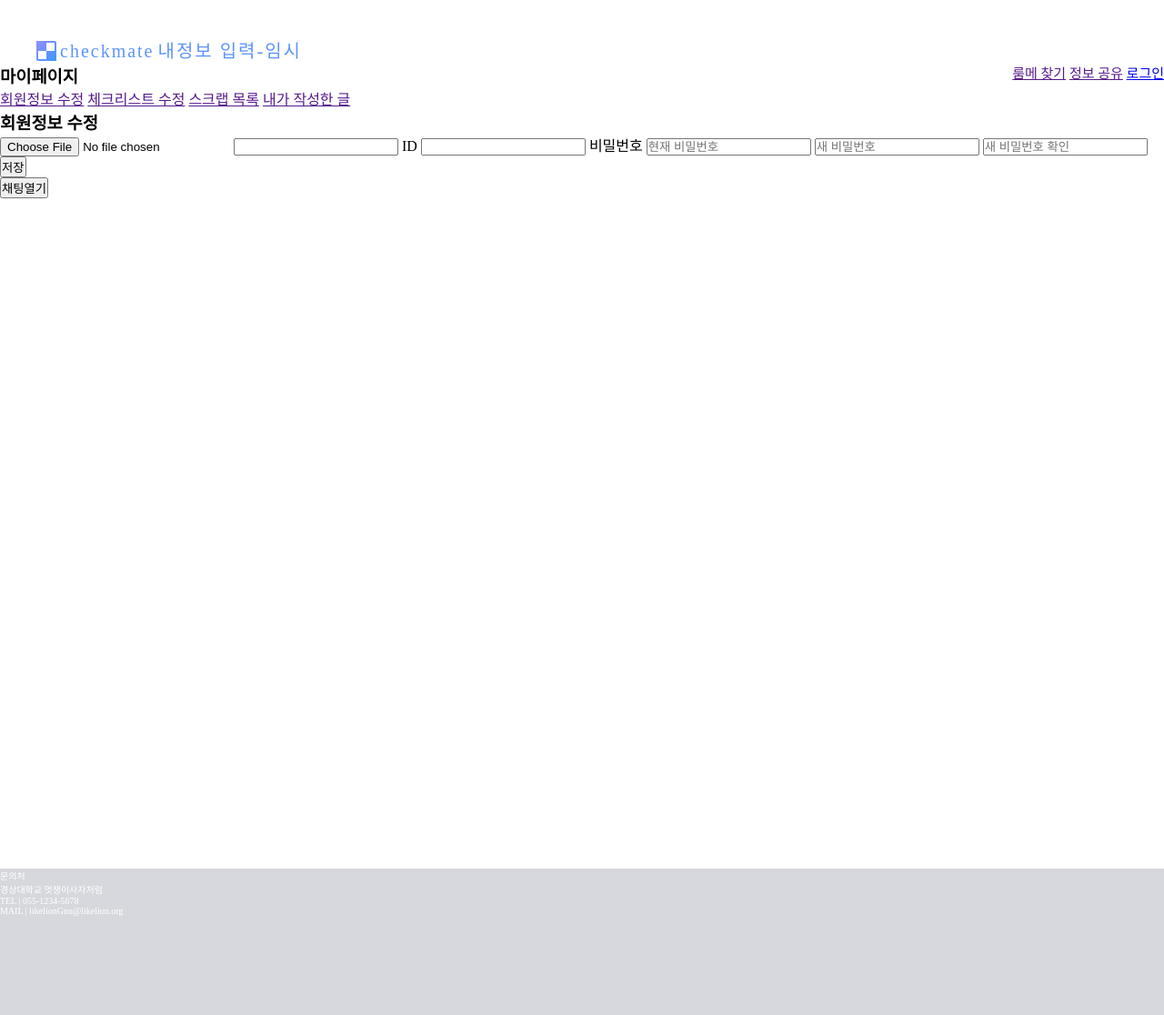
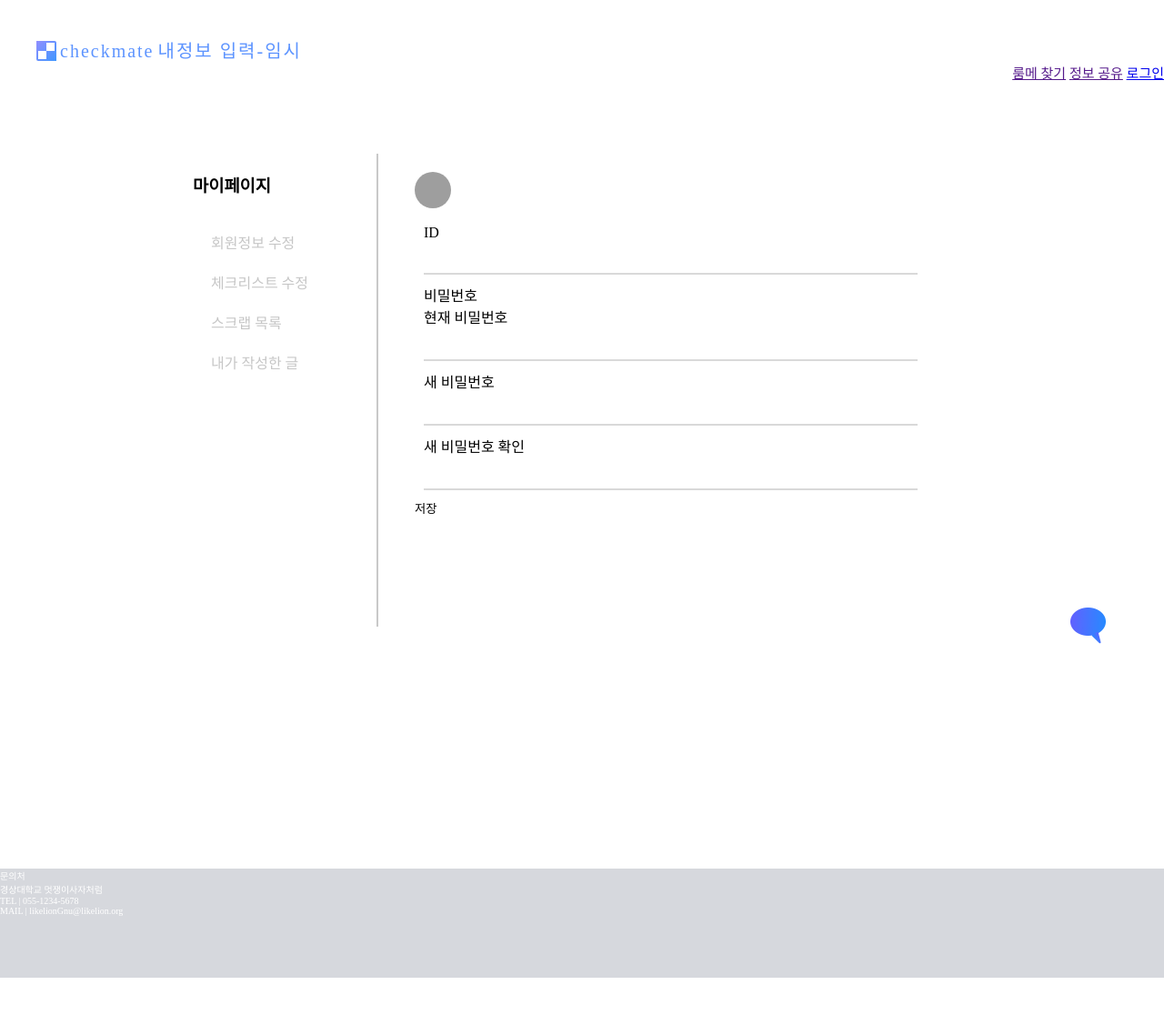
Before and after one commit to LeeJaesung2/checkmate, a Django app: page /mypageProfile/ in a window 1280 px wide; the page is wider, and only the part inside the window is pictured. Shown: that part at 91% size. After the commit the page ends 1075 px from the top of that part, so only its background shows below. Run offline with Django 3.2, Linux system fonts and the light colour scheme; some web fonts are replaced; grey boxes are pictures that could not be loaded.

Commit message:
mypage레이아웃

```diff
--- a/checkmate/templates/base.html
+++ b/checkmate/templates/base.html
@@ -7,6 +7,9 @@
     <link rel="stylesheet" href="{% static 'css/main.css' %}">
     <meta name="viewport" content="width=device-width, initial-scale=1.0">
     <title>CHECKMATE</title>
+    {% block head %}
+
+    {% endblock %}
 </head>
 <body>
     <!-- 네비바 -->
--- a/checkmate/templates/community.html
+++ b/checkmate/templates/community.html
@@ -1,4 +1,5 @@
 {% extends 'base.html' %}
+{% load static %}
 
 {% block content %}
 <h3>정보 공유 게시판</h3>
@@ -33,7 +34,7 @@
         <li class="page-item"><a class="page-link" href="#">▶</a></li>
     </ul>
 </div>
-<button class="open" id="jsBtn">채팅열기</button>
+<img class="open" id="jsBtn" src="{% static 'img/chat_icon.png' %}" alt="">
 <div class="modal hidden" id="jsModal">
     <button class="modal__closeBtn" id="jsCloseBtn">X</button>
 </div>
--- a/checkmate/templates/main.html
+++ b/checkmate/templates/main.html
@@ -1,5 +1,5 @@
 {% extends 'base.html' %}
-
+{% load static %}
 
 {% block content %}
 <div class="container">
--- a/checkmate/templates/mypageProfile.html
+++ b/checkmate/templates/mypageProfile.html
@@ -1,36 +1,74 @@
 {% extends 'base.html' %}
+{% load static %}
+
+{% block head %}
+<script src="//code.jquery.com/jquery-3.3.1.min.js"></script>
+
+{% endblock %}
 
 {% block content %}
-
+<div class="mypage_container">
     <div class="mypage_nav">
-    <h3>마이페이지</h3>
+        <h3>마이페이지</h3> <br>
         <!-- border-left 색상 바꾸기 (클릭 모션) -->
-    <a href="">회원정보 수정</a>
-    <a href="">체크리스트 수정</a>
-    <a href="">스크랩 목록</a>
-    <a href="">내가 작성한 글</a>
+        <a href="">회원정보 수정</a> <br>
+        <a href="">체크리스트 수정</a> <br>
+        <a href="">스크랩 목록</a> <br>
+        <a href="">내가 작성한 글</a> <br>
     </div>
-<div>
-    <h3>회원정보 수정</h3>
+    <div class="mypage_content">
         <form action="" method="post">
             {% csrf_token %}
-        <input type="file" name="user_image" value="">
+            <img id="target_img" src="target_img_name.png">
+            <input type="file" id="user_image" name="user_image" style="display:none;">
+            <script>
+
+                $('#target_img').click(function (e) {
+                    e.preventDefault();
+                    $('#user_image').click();
+                });
+
+                var sel_file;
+                $(document).ready(function () {
+                    $("#user_image").on("change", handleImgFileSelect);
+                });
+                function handleImgFileSelect(e) {
+                    var files = e.target.files;
+                    var filesArr = Array.prototype.slice.call(files);
+                    filesArr.forEach(function (f) {
+
+                        if (!f.type.match("image.*")) {
+                            alert("확장자는 이미지 확장자만 가능합니다.");
+                            return;
+                        }
+                        sel_file = f;
+                        var reader = new FileReader();
+                        reader.onload = function (e) {
+                            $("#target_img").attr("src", e.target.result);
+                        }
+                        reader.readAsDataURL(f);
+                    });
+                }
+
+            </script>
             <!-- 프로필사진 -->
-        <input type="text" name="user_nickname" maxlength='8' value="">
+            <input type="text" id="user_nickname" name="user_nickname" maxlength='8' value=""> <br>
             <!-- 닉네임 -->
-        ID <input type="text" name="user_id" value="">
-        비밀번호
-        <input type="password" name="user_password" placeholder="현재 비밀번호">
-        <input type="password" name="user_newpassword" placeholder="새 비밀번호">
-        <input type="password" name="user_password_check" placeholder="새 비밀번호 확인">
+            <p>ID</p>
+            <input type="text" name="user_id" value=""> <br>
+            <p>비밀번호</p>
+            <p>현재 비밀번호</p>
+            <input type="password" name="user_password"><br>
+            <p>새 비밀번호</p>
+            <input type="password" name="user_newpassword"><br>
+            <p>새 비밀번호 확인</p>
+            <input type="password" name="user_password_check"><br>
 
-        <button type="submit">저장</button>
-
+            <button class="btn4" type="submit">저장</button>
         </form>
-
-
     </div>
-<button class="open" id="jsBtn">채팅열기</button>
+</div>
+<img class="open" id="jsBtn" src="{% static 'img/chat_icon.png' %}" alt="">
 <div class="modal hidden" id="jsModal">
     <button class="modal__closeBtn" id="jsCloseBtn">X</button>
 </div>
--- a/checkmate/templates/mypageScrap.html
+++ b/checkmate/templates/mypageScrap.html
@@ -1,4 +1,5 @@
 {% extends 'base.html' %}
+{% load static %}
 
 {% block content %}
 
@@ -36,7 +37,7 @@
 
 
 </div>
-<button class="open" id="jsBtn">채팅열기</button>
+<img class="open" id="jsBtn" src="{% static 'img/chat_icon.png' %}" alt="">
 <div class="modal hidden" id="jsModal">
     <button class="modal__closeBtn" id="jsCloseBtn">X</button>
 </div>
--- a/checkmate/templates/mypageWritten.html
+++ b/checkmate/templates/mypageWritten.html
@@ -1,4 +1,5 @@
 {% extends 'base.html' %}
+{% load static %}
 
 {% block content %}
 <div class="mypage_nav">
@@ -35,7 +36,7 @@
 
 
 </div>
-<button class="open" id="jsBtn">채팅열기</button>
+<img class="open" id="jsBtn" src="{% static 'img/chat_icon.png' %}" alt="">
 <div class="modal hidden" id="jsModal">
     <button class="modal__closeBtn" id="jsCloseBtn">X</button>
 </div>
--- a/checkmate/templates/searchRoommate.html
+++ b/checkmate/templates/searchRoommate.html
@@ -1,4 +1,5 @@
 {% extends 'base.html' %}
+{% load static %}
 
 {% block content %}
 <h3>룸메 찾기</h3>
@@ -41,7 +42,7 @@
         <li class="page-item"><a class="page-link" href="#">▶</a></li>
     </ul>
 </div>
-<button class="open" id="jsBtn">채팅열기</button>
+<img class="open" id="jsBtn" src="{% static 'img/chat_icon.png' %}" alt="">
 <div class="modal hidden" id="jsModal">
     <button class="modal__closeBtn" id="jsCloseBtn">X</button>
 </div>
--- a/config/urls.py
+++ b/config/urls.py
@@ -24,7 +24,6 @@ urlpatterns = [
     path('infoWrite/', views.infoWrite, name='infoWrite'),
     path('account/', include('account.urls')),
     path('survey/', views.survey, name='survey'),
-
     path('mypageProfile/',views.mypageProfile, name='mypageProfile'),
     path('mypageScrap/',views.mypageScrap, name='mypageScrap'),
     path('mypageWritten/',views.mypageWritten, name='mypageWritten'),
--- a/static/css/main.css
+++ b/static/css/main.css
@@ -64,13 +64,18 @@ nav, .title, .go{
     font-family: 'yg-jalnan';
     font-size: 15px;
 }
+button{
+    background-color:transparent;
+    outline: none;
+    border: 0px; box-sizing: none;
+}
 
 footer{
     font-family: 'S-CoreDream-9Black';
     font-size: 10px;
     position: absolute;
-    width: 1440px;
-    height: 161px;
+    width: 100vw;
+    height: 15vh;
     left: 0px;
     top: 955px;
     background: #D6D8DD;
@@ -269,8 +274,123 @@ footer{
 .hidden{
     display:none;
 }
+.open{
+    position: absolute;
+    right: 5vw;
+    bottom: 11vh;
+    width: 39px;
+height: 44px;
+}
 .modal{
     position: absolute;
-    width: 403px;
-    height: 575px;
+    right: 9vw;
+    bottom: 15vh;
+    width: 20vw;
+    height: 50vh;
+    background: #FFFFFF;
+box-shadow: 0px 0px 10px rgba(0, 0, 0, 0.25);
+border-radius: 10px;
 }
+
+/* mypage */
+
+.mypage_container{
+    display: grid;
+    width: 70vw;
+    margin: 0 auto;
+    margin-top: 100px;
+    grid-template-columns: 1fr 3fr;
+
+}
+.mypage_nav{
+
+    border-right: 2px solid #C9C9C9;
+    padding:20px;
+    height: 60vh;
+
+}
+.mypage_nav a{
+    display:inline-block;
+    padding-left:20px;
+    margin-top:20px;
+    text-decoration:none;
+    color: #C6C6C6;
+
+}
+.mypage_nav>a:hover{
+
+    color: black;
+}
+
+.mypage_nav>a:active{
+
+    border-left:5px solid #3F97FF;
+}
+
+.mypage_content{
+    padding: 20px 40px;
+}
+.mypage_content input{
+    width: 90%;
+    padding:5px;
+    margin:10px;
+    border:none;
+    border-right:0px;
+    border-top:0px;
+    border-left:0px;
+    border-bottom: 2px solid rgba(201, 201, 201, 0.7);
+}
+input:focus {outline:none;
+background-color: white;}
+input:-webkit-autofill {
+    -webkit-box-shadow: 0 0 0 1000px white inset;
+ }
+
+.mypage_content p{
+    margin-left: 10px;
+}
+
+/* 프로필 */
+#target_img{
+    width: 40px;
+    height:40px;
+    border-radius: 20px;
+    /* width와 height의 절반 */
+}
+#user_nickname{
+    width: 70px;
+    border:none;
+    border-right:0px;
+    border-top:0px;
+    border-left:0px;
+    border-bottom: 0px;
+}
+
+/* 제출 버튼 */
+.btn4::before {
+    content: '';
+    position: absolute;
+    bottom: 0%;
+    left: 0px;
+    width: 100%;
+    height: 1px;
+    background: #6098FF;
+    display: block;
+    -webkit-transform-origin: right top;
+    -ms-transform-origin: right top;
+    transform-origin: right top;
+    -webkit-transform: scale(0, 1);
+    -ms-transform: scale(0, 1);
+    transform: scale(0, 1);
+    -webkit-transition: transform 0.4s cubic-bezier(1, 0, 0, 1);
+    transition: transform 0.4s cubic-bezier(1, 0, 0, 1)
+  }
+
+  .btn4:hover::before {
+    -webkit-transform-origin: left top;
+    -ms-transform-origin: left top;
+    transform-origin: left top;
+    -webkit-transform: scale(1, 1);
+    -ms-transform: scale(1, 1);
+    transform: scale(1, 1)
+  }
```
Also changed, not shown: static/img/chat_icon.png (added). Lines whose indentation alone changed are shown as unchanged.
